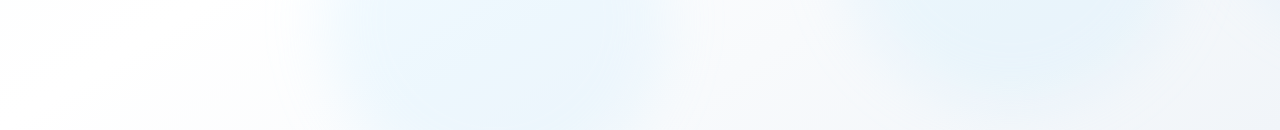
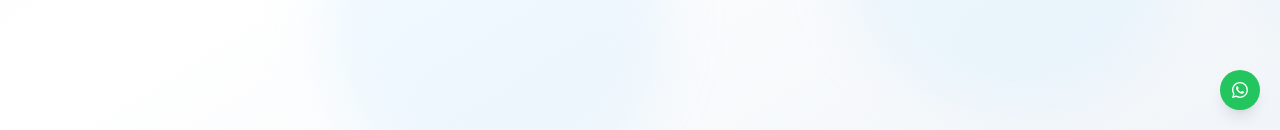
Before and after one commit to Isaque-Weber/isaque_weber, a Next.js app: page / in a window 1280 px wide. Shown: the part 670-800 px from the top of the page. Built offline with nearby package versions, Linux system fonts and the light colour scheme.

Commit message:
Add WhatsApp contact button and icon to layout

```diff
--- a/app/layout.tsx
+++ b/app/layout.tsx
@@ -1,6 +1,7 @@
 import type { Metadata } from 'next'
 import { Inter } from 'next/font/google'
 import '../src/index.css'
+import WhatsAppButton from '../src/components/WhatsAppButton';
 
 const inter = Inter({
   subsets: ['latin'],
@@ -40,6 +41,7 @@
       </head>
       <body className={`${inter.className} font-sans antialiased`}>
         {children}
+        <WhatsAppButton />
       </body>
     </html>
   )
--- a/src/components/About.tsx
+++ b/src/components/About.tsx
@@ -104,7 +104,7 @@
                   viewport={{ once: true }}
                   className="text-3xl font-bold gradient-text"
                 >
-                  3+
+                  1+
                 </motion.div>
                 <p className="text-sm text-gray-600 dark:text-gray-400 mt-1">Anos de Experiência</p>
               </div>
--- /dev/null
+++ b/src/components/WhatsAppButton.tsx
@@ -0,0 +1,20 @@
+import React from 'react';
+import WhatsappIcon from './WhatsappIcon';
+
+const WhatsAppButton = () => {
+  const phoneNumber = '5521967398707';
+  const message = encodeURIComponent('Olá! Vim pelo seu site e gostaria de mais informações.');
+
+  return (
+    <a
+      href={`https://wa.me/${phoneNumber}?text=${message}`}
+      target="_blank"
+      rel="noopener noreferrer"
+      className="fixed bottom-5 right-5 z-50 bg-green-500 text-white p-3 rounded-full shadow-lg hover:bg-green-600 transition-transform duration-300 ease-in-out transform hover:scale-110"
+      aria-label="Contato via WhatsApp"
+    >
+      <WhatsappIcon />    </a>
+  );
+};
+
+export default WhatsAppButton;
--- /dev/null
+++ b/src/components/WhatsappIcon.tsx
@@ -0,0 +1,18 @@
+
+import React from 'react';
+
+const WhatsAppIcon = (props: React.SVGProps<SVGSVGElement>) => (
+    <svg
+        xmlns="http://www.w3.org/2000/svg"
+        width="16"
+        height="16"
+        fill="currentColor"
+        className="bi bi-whatsapp"
+        viewBox="0 0 16 16"
+        {...props}
+    >
+        <path d="M13.601 2.326A7.85 7.85 0 0 0 7.994 0C3.627 0 .068 3.558.064 7.926c0 1.399.366 2.76 1.057 3.965L0 16l4.204-1.102a7.9 7.9 0 0 0 3.79.965h.004c4.368 0 7.926-3.558 7.93-7.93A7.9 7.9 0 0 0 13.6 2.326zM7.994 14.521a6.6 6.6 0 0 1-3.356-.92l-.24-.144-2.494.654.666-2.433-.156-.251a6.56 6.56 0 0 1-1.007-3.505c0-3.626 2.957-6.584 6.591-6.584a6.56 6.56 0 0 1 4.66 1.931 6.56 6.56 0 0 1 1.928 4.66c-.004 3.639-2.961 6.592-6.592 6.592m3.615-4.934c-.197-.099-1.17-.578-1.353-.646-.182-.065-.315-.099-.445.099-.133.197-.513.646-.627.775-.114.133-.232.148-.43.05-.197-.1-.836-.308-1.592-.985-.59-.525-.985-1.175-1.103-1.372-.114-.198-.011-.304.088-.403.087-.088.197-.232.296-.346.1-.114.133-.198.198-.33.065-.134.034-.248-.015-.347-.05-.099-.445-1.076-.612-1.47-.16-.389-.323-.335-.445-.34-.114-.007-.247-.007-.38-.007a.73.73 0 0 0-.529.247c-.182.198-.691.677-.691 1.654s.71 1.916.81 2.049c.098.133 1.394 2.132 3.383 2.992.47.205.84.326 1.129.418.475.152.904.129 1.246.08.38-.058 1.171-.48 1.338-.943.164-.464.164-.86.114-.943-.049-.084-.182-.133-.38-.232"/>
+    </svg>
+);
+
+export default WhatsAppIcon;
```
